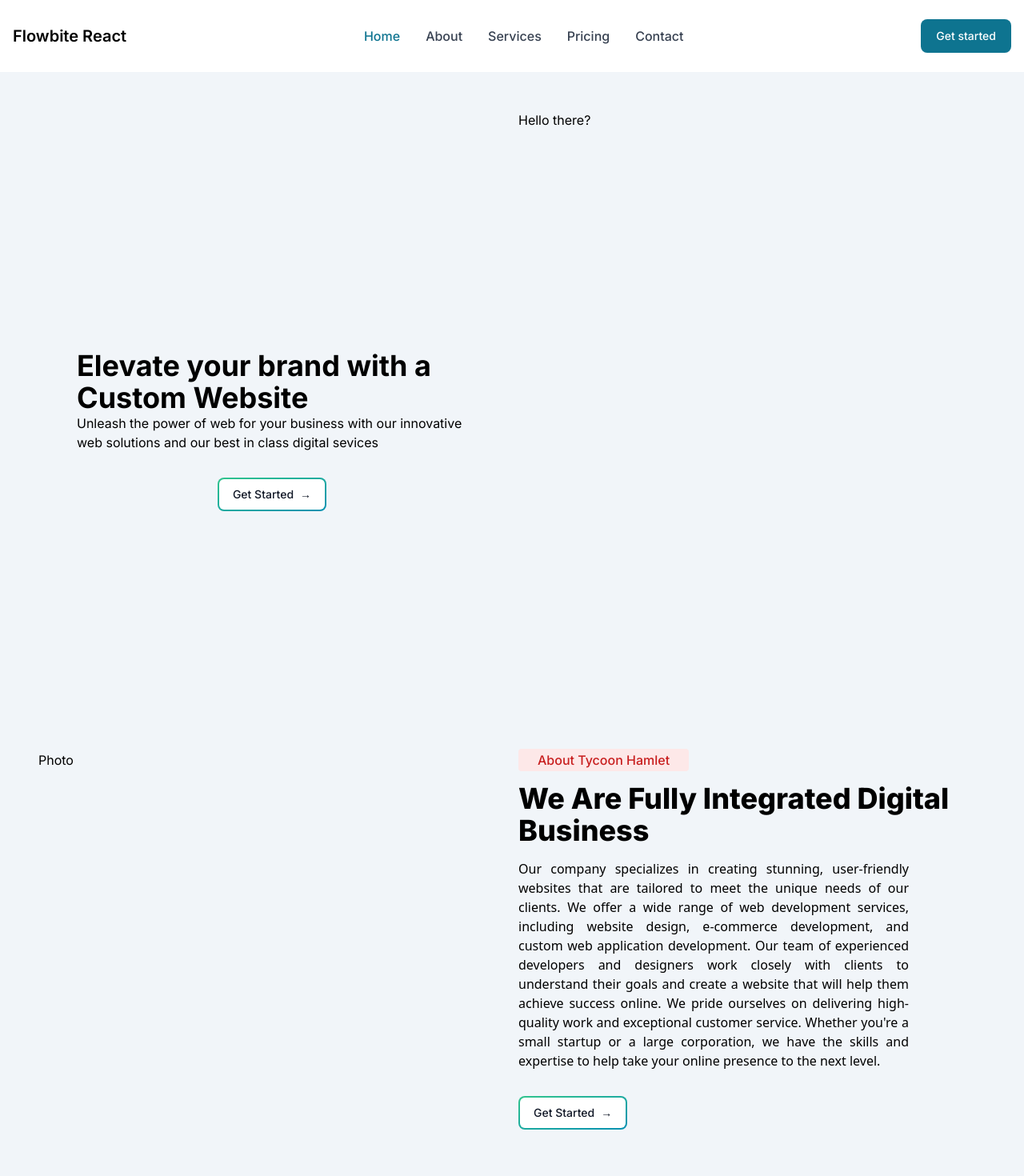
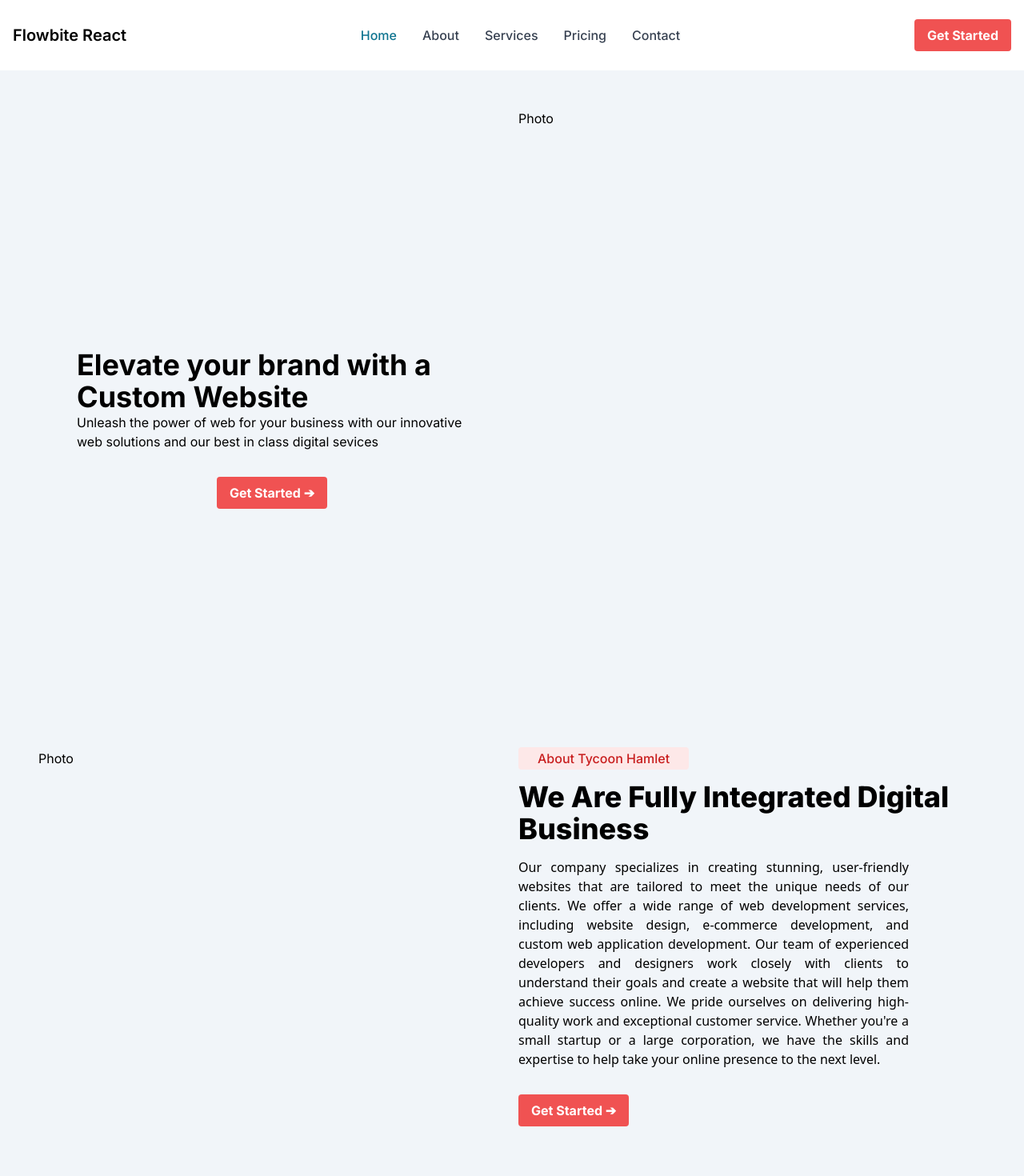
Before and after one commit to Manas610/th-new, a Next.js app: page / in a window 1280 px wide. Shown: the top 1470 px of the page at 80% size. Built offline with nearby package versions, Linux system fonts and the light colour scheme.

Commit message:
buttons modified

```diff
--- a/src/app/page.js
+++ b/src/app/page.js
@@ -1,7 +1,7 @@
 import AccordionTH from "@/components/Accordion";
 import HeroSection from "@/components/HeroSection";
 import ServiceSection from "@/components/ServiceSection";
-import { Button } from "flowbite-react";
+import '@/css/button.css'
 
 export default function Home() {
   return (
@@ -10,14 +10,14 @@ export default function Home() {
         <div>
           <HeroSection />
         </div>
-        <div className="grid gap-4 sm:grid-cols-2 pb-32">
+        <div className="grid gap-4 grid-cols-1 sm:grid-cols-2 pb-32">
           <div>
             <p className="text-black">Photo</p>
           </div>
           <div>
-            <span className="bg-red-100 p-1 rounded px-6 text-red-700 font-medium my-4">About Tycoon Hamlet</span>
+            <span className="bg-red-100 p-1 rounded md:px-6 text-red-700 font-medium my-4">About Tycoon Hamlet</span>
             <p className="my-4 font-extrabold text-black text-4xl">We Are Fully Integrated Digital Business</p>
-            <p className="text-black pr-8 my-4 mr-16 leading-6 font-sans text-justify">Our company specializes in creating stunning,
+            <p className="text-black md:pr-8 my-4 mr-16 leading-6 font-sans text-justify">Our company specializes in creating stunning,
             user-friendly websites that are tailored to meet the unique needs
             of our clients. We offer a wide range of web development services, including website design, e-commerce development,
             and custom web application development. Our team of experienced developers and designers work closely with clients
@@ -25,9 +25,9 @@ export default function Home() {
             delivering high-quality work and exceptional customer service. Whether {"you're"} a small startup or a large corporation,
             we have the skills and expertise to help take your online presence to the next level.</p>
             <div className="mt-8">
-                <Button outline gradientDuoTone="greenToBlue">
-                    Get Started <span className='font-extrabold pl-2'>&#x2192;</span>
-                </Button>
+              <button className="wave-button relative overflow-hidden bg-red-500 text-white font-bold py-2 px-4 rounded focus:outline-none focus:shadow-outline inline-block">
+                Get Started &#10132;
+              </button>
             </div>
           </div>
         </div>
--- a/src/components/Header.jsx
+++ b/src/components/Header.jsx
@@ -1,6 +1,7 @@
 'use client';
 
-import { Button, Navbar } from 'flowbite-react';
+import { Navbar } from 'flowbite-react';
+import '@/css/button.css'
 // import Image from 'next/image';
 
 function HeaderTH() {
@@ -11,7 +12,9 @@ function HeaderTH() {
         <span className="self-center whitespace-nowrap text-xl font-semibold">Flowbite React</span>
       </Navbar.Brand>
       <div className="flex md:order-2">
-        <Button>Get started</Button>
+          <button className="wave-button relative overflow-hidden bg-red-500 text-white font-bold py-2 px-4 rounded focus:outline-none focus:shadow-outline inline-block">
+            Get Started
+          </button>
         <Navbar.Toggle />
       </div>
       <Navbar.Collapse>
--- a/src/components/HeroSection.jsx
+++ b/src/components/HeroSection.jsx
@@ -1,6 +1,6 @@
 "use client"
 
-import { Button } from 'flowbite-react';
+import '@/css/button.css'
 
 function HeroSection() {
   return (
@@ -11,13 +11,13 @@ function HeroSection() {
                 <p>Unleash the power of web for your business with our innovative web solutions and our best in class digital sevices</p>
             </div>
             <div className="mt-8">
-                <Button outline gradientDuoTone="greenToBlue">
-                    Get Started <span className='font-extrabold pl-2'>&#x2192;</span>
-                </Button>
+                <button className="wave-button relative overflow-hidden bg-red-500 text-white font-bold py-2 px-4 rounded focus:outline-none focus:shadow-outline inline-block">
+                    Get Started &#10132;
+                </button>
             </div>
         </div>
         <div className="hidden sm:block">
-            <p className="text-black">Hello there?</p>
+            <p className="text-black">Photo</p>
         </div>
     </div>
   )
--- a/src/components/ServiceSection.jsx
+++ b/src/components/ServiceSection.jsx
@@ -11,8 +11,8 @@ function ServiceSection() {
                 The Range of Services That we Provide
             </p>
         </div>
-        <div className="grid lg:grid-cols-3 m-8">
-            <div className="bg-blue-600 inline-block w-96 rounded h-96">
+        <div className="grid grid-cols-1 lg:grid-cols-3 sm:grid-cols-2 gap-8 lg:m-8">
+            <div className="bg-blue-600 inline-block w-auto rounded h-80">
                 <div></div>
                 <div className="flex flex-col text-center pt-4 font-semibold text-lg">Web Development</div>
                 <div><p className="p-4">
@@ -20,7 +20,7 @@ function ServiceSection() {
                  to give a seamless experience to the users.
                 </p></div>
             </div>
-            <div className="bg-blue-600 inline-block w-96 rounded h-96">
+            <div className="bg-blue-600 inline-block w-auto rounded h-80">
                 <div></div>
                 <div className="flex flex-col text-center pt-4 font-semibold text-lg">Web Development</div>
                 <div><p className="p-4">
@@ -28,7 +28,7 @@ function ServiceSection() {
                  to give a seamless experience to the users.
                 </p></div>
             </div>
-            <div className="bg-blue-600 inline-block w-96 rounded h-96">
+            <div className="bg-blue-600 inline-block w-auto rounded h-80">
                 <div></div>
                 <div className="flex flex-col text-center pt-4 font-semibold text-lg">Web Development</div>
                 <div><p className="p-4">
--- /dev/null
+++ b/src/css/button.css
@@ -0,0 +1,25 @@
+.wave-button {
+    position: relative;
+    z-index: 1;
+    transition: color 0.3s ease-in-out;
+  }
+
+  .wave-button::after {
+    content: '';
+    position: absolute;
+    top: 0;
+    left: 0;
+    width: 0;
+    height: 100%;
+    background-color: black;
+    transition: width 0.5s ease-in-out;
+    z-index: -1;
+  }
+
+  .wave-button:hover::after {
+    width: 100%;
+  }
+
+  .wave-button:hover {
+    color: white;
+  }
```
